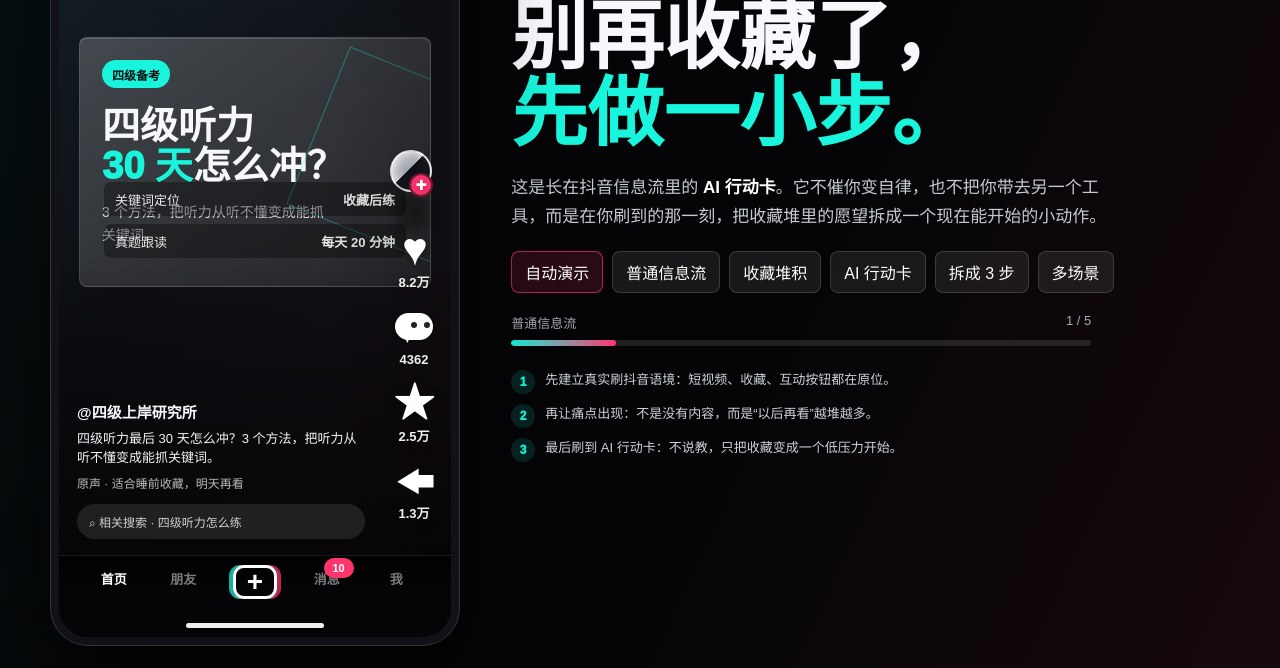
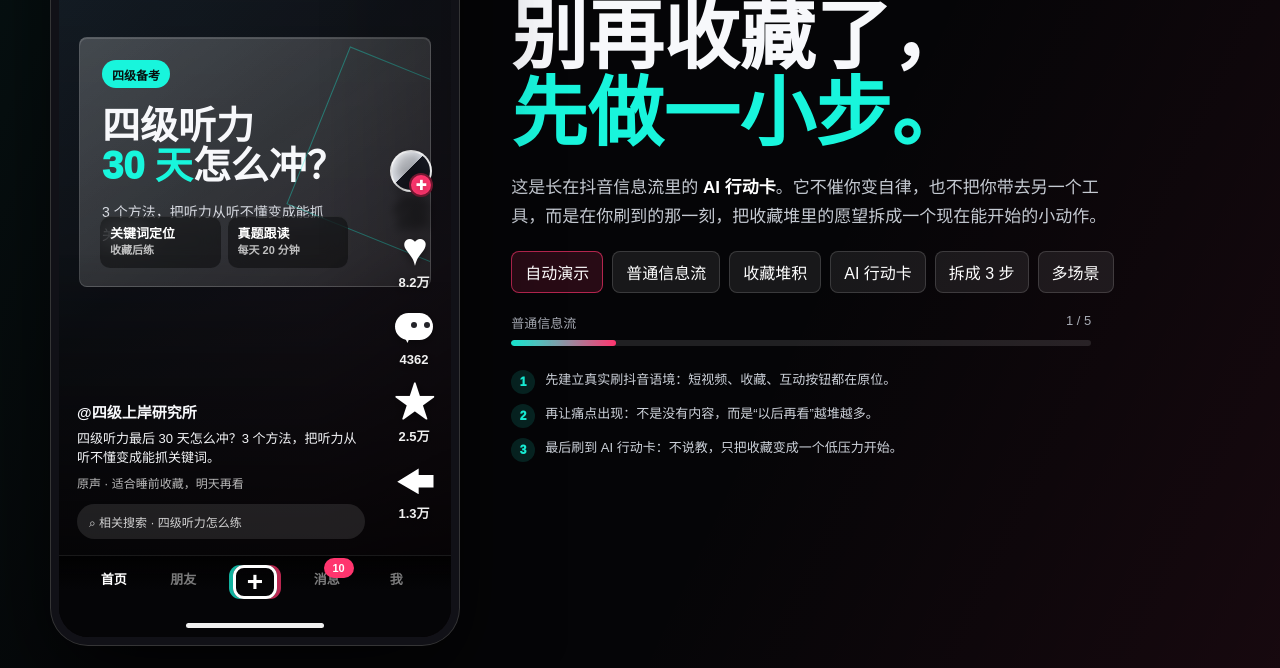
Before and after one commit to Olivia139317/-, a plain HTML site: page index.html in a window 1280 px wide. Shown: the part 264-932 px from the top of the page. Drawn offline with Linux system fonts and the light colour scheme.

Commit message:
fix: avoid video label overlap

```diff
--- a/index.html
+++ b/index.html
@@ -370,23 +370,46 @@
 
     .floating-words {
       position: absolute;
-      left: 24px;
-      right: 24px;
-      bottom: 28px;
-      display: grid;
-      gap: 8px;
+      left: 20px;
+      right: 82px;
+      bottom: 18px;
+      display: grid;
+      grid-template-columns: repeat(2, minmax(0, 1fr));
+      gap: 7px;
     }
 
     .word-row {
-      height: 34px;
-      display: flex;
-      align-items: center;
-      justify-content: space-between;
-      padding: 0 11px;
-      border-radius: 7px;
-      background: rgba(0,0,0,.34);
-      color: rgba(255,255,255,.9);
+      min-height: 52px;
+      display: grid;
+      align-content: center;
+      gap: 3px;
+      padding: 8px 10px;
+      border-radius: 10px;
+      background: rgba(0,0,0,.42);
+      color: rgba(255,255,255,.92);
+      box-shadow: inset 0 1px 0 rgba(255,255,255,.08);
+      backdrop-filter: blur(10px);
+    }
+
+    .word-row span,
+    .word-row strong {
+      overflow: hidden;
+      text-overflow: ellipsis;
+      white-space: nowrap;
+    }
+
+    .word-row span {
+      color: #fff;
       font-size: 13px;
+      font-weight: 900;
+      line-height: 1.1;
+    }
+
+    .word-row strong {
+      color: rgba(255,255,255,.72);
+      font-size: 11px;
+      font-weight: 800;
+      line-height: 1.15;
     }
 
     .caption {
```
